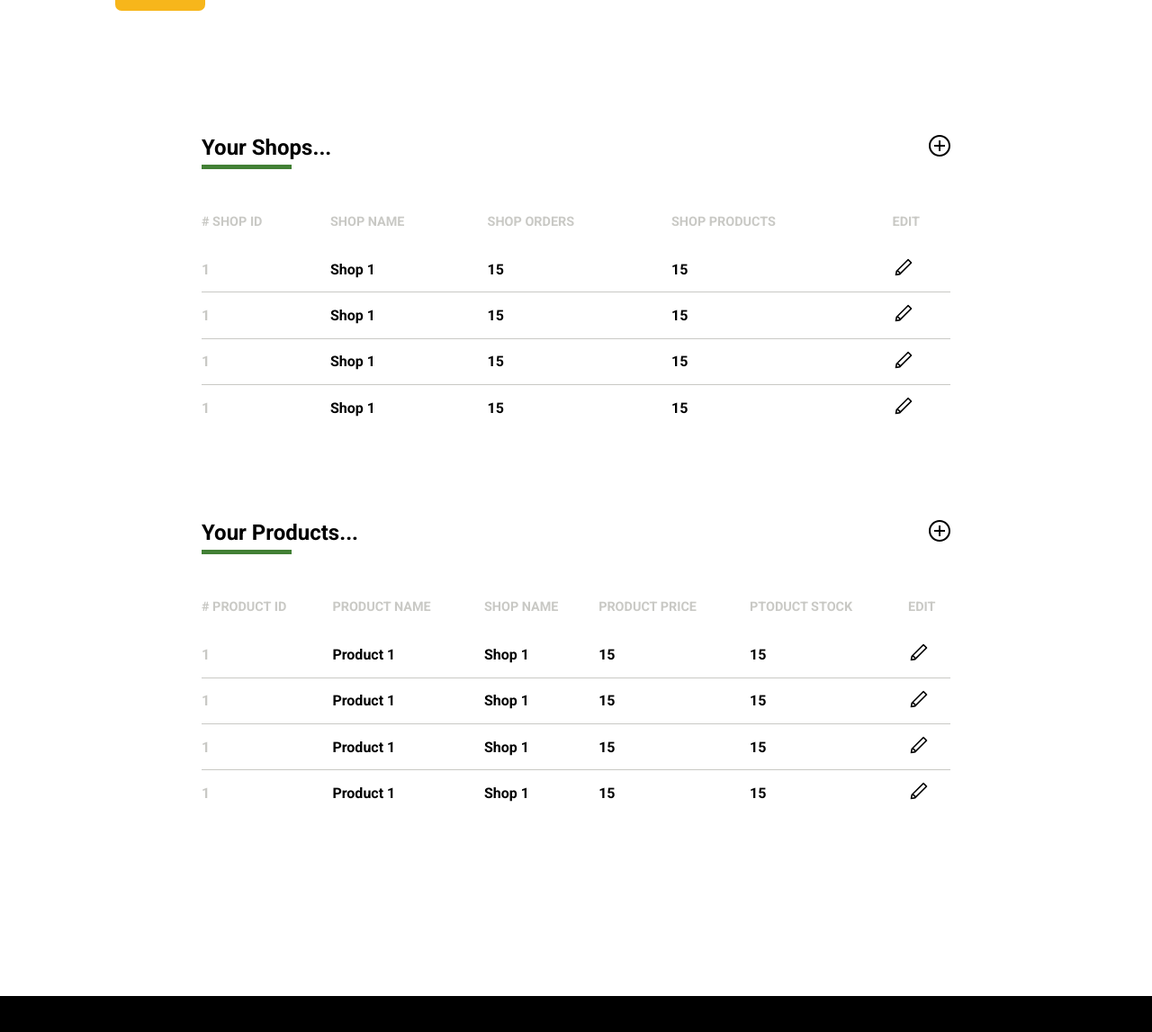
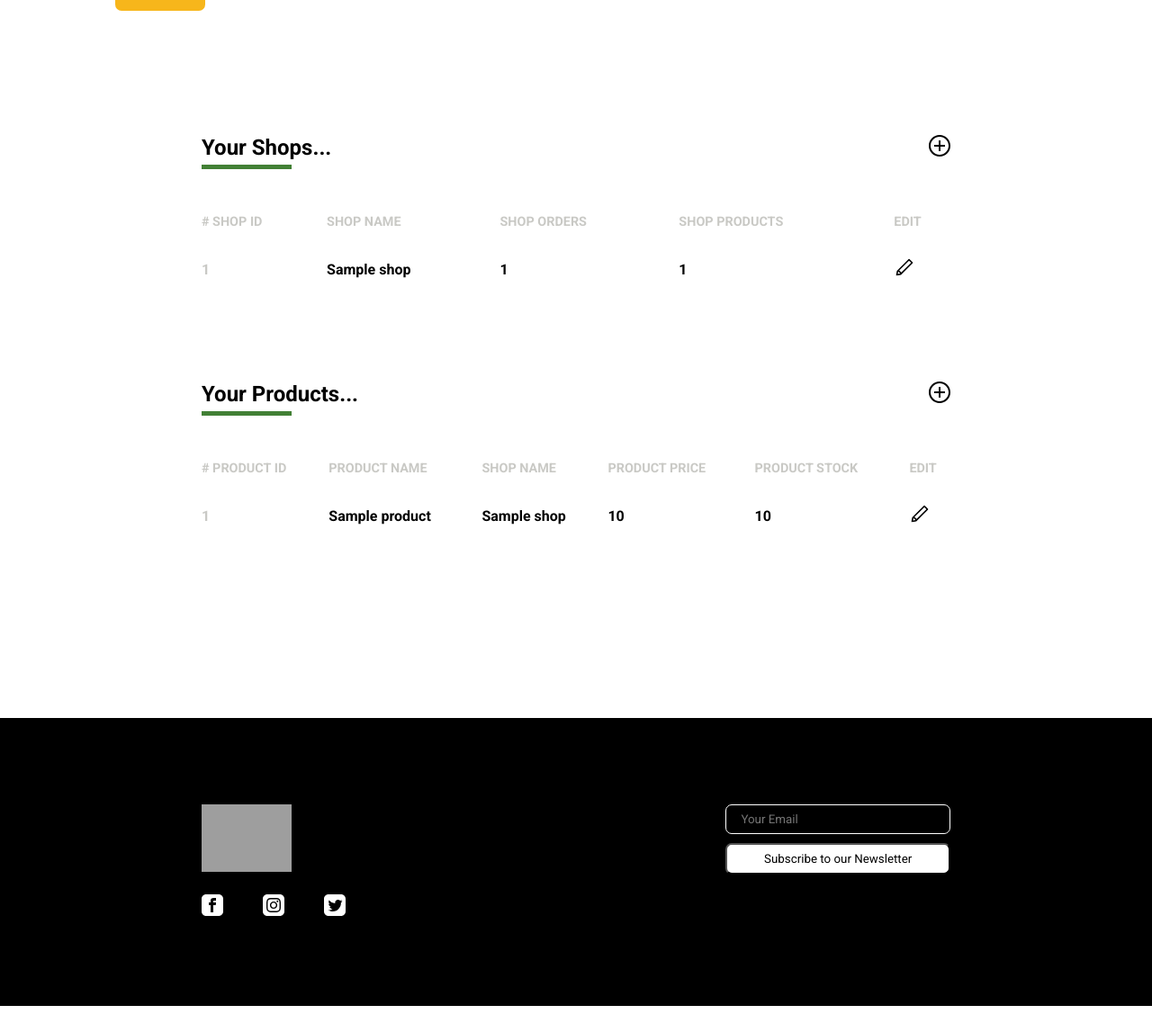
Before and after one commit to sudarshanbashyal/project-management-2021, a PHP site: page /traderStats/traderStats.php in a window 1280 px wide. Shown: the part 48-1195 px from the top of the page at 90% size. After the commit the page ends 1166 px from the top, so only its background shows below. Run offline with PHP 8.4, Linux system fonts and the light colour scheme; tables that the repository leaves empty hold one stand-in row (values such as "Sample post"); grey boxes are pictures that could not be loaded.

Commit message:
Added trader stats and bug fixes

```diff
--- a/init.php
+++ b/init.php
@@ -9,7 +9,7 @@
 
     session_start();
     $_SESSION['userId']=1;
-    $_SESSION['userRole']='customer';
+    $_SESSION['userRole']='trader';
     // $_SESSION['currentCart']=array();
     // $_SESSION['currentCart']=array();
 
--- a/orderDetails/invoice.php
+++ b/orderDetails/invoice.php
@@ -99,7 +99,7 @@
 
                             foreach($orderQueryResult as $orderDetail){
 
-                                $calculatedPrice = ($orderDetail['product_price']-(($orderDetail['discount']*100)/$orderDetail['product_price']))*$orderDetail['product_quantity'];
+                                $calculatedPrice = ($orderDetail['product_price']-(($orderDetail['discount']/100)*$orderDetail['product_price']))*$orderDetail['product_quantity'];
                                 $totalPrice+=$calculatedPrice;
 
                                 echo "<tr>";
--- a/traderStats/traderStats.php
+++ b/traderStats/traderStats.php
@@ -14,6 +14,7 @@
     <?php
 
         include '../navbar/navbar.php';
+        include '../init.php';
 
     ?>
 
@@ -35,37 +36,41 @@
                 </thead>
 
                 <tbody>
-                    <tr>
-                        <td>1</td>
-                        <td>Shop 1</td>
-                        <td>15</td>
-                        <td>15</td>
-                        <td><svg xmlns="http://www.w3.org/2000/svg" width="24" height="24" viewBox="0 0 24 24"><path d="M1.438 16.873l-1.438 7.127 7.127-1.437 16.874-16.872-5.69-5.69-16.873 16.872zm1.12 4.572l.722-3.584 2.86 2.861-3.582.723zm18.613-15.755l-13.617 13.617-2.86-2.861 13.617-13.617 2.86 2.861z"/></svg></td>
-                    </tr>
 
-                    <tr>
-                        <td>1</td>
-                        <td>Shop 1</td>
-                        <td>15</td>
-                        <td>15</td>
-                        <td><svg xmlns="http://www.w3.org/2000/svg" width="24" height="24" viewBox="0 0 24 24"><path d="M1.438 16.873l-1.438 7.127 7.127-1.437 16.874-16.872-5.69-5.69-16.873 16.872zm1.12 4.572l.722-3.584 2.86 2.861-3.582.723zm18.613-15.755l-13.617 13.617-2.86-2.861 13.617-13.617 2.86 2.861z"/></svg></td>
-                    </tr>
 
-                    <tr>
-                        <td>1</td>
-                        <td>Shop 1</td>
-                        <td>15</td>
-                        <td>15</td>
-                        <td><svg xmlns="http://www.w3.org/2000/svg" width="24" height="24" viewBox="0 0 24 24"><path d="M1.438 16.873l-1.438 7.127 7.127-1.437 16.874-16.872-5.69-5.69-16.873 16.872zm1.12 4.572l.722-3.584 2.86 2.861-3.582.723zm18.613-15.755l-13.617 13.617-2.86-2.861 13.617-13.617 2.86 2.861z"/></svg></td>
-                    </tr>
+                    <?php
 
-                    <tr>
-                        <td>1</td>
-                        <td>Shop 1</td>
-                        <td>15</td>
-                        <td>15</td>
-                        <td><svg xmlns="http://www.w3.org/2000/svg" width="24" height="24" viewBox="0 0 24 24"><path d="M1.438 16.873l-1.438 7.127 7.127-1.437 16.874-16.872-5.69-5.69-16.873 16.872zm1.12 4.572l.722-3.584 2.86 2.861-3.582.723zm18.613-15.755l-13.617 13.617-2.86-2.861 13.617-13.617 2.86 2.861z"/></svg></td>
-                    </tr>
+                        $shopQuery = "
+                        SELECT
+                        s.shop_id, s.shop_name, COUNT(p.product_id) products_no, COUNT(od.order_id) orders_no
+                        FROM shop s
+                        INNER JOIN users u ON s.user_id = u.user_id
+                        LEFT OUTER JOIN product p ON p.shop_id=s.shop_id
+                        LEFT OUTER JOIN order_details od ON od.product_id = p.product_id
+                        WHERE u.user_id = $_SESSION[userId]
+                        GROUP BY s.shop_id;
+                        ";
+
+                        $shopQueryResult = mysqli_query($connection, $shopQuery);
+
+                        if($shopQueryResult){
+
+                            foreach($shopQueryResult as $shop){
+
+                                echo "<tr>";
+                                echo "<td>$shop[shop_id]</td>";
+                                echo "<td>$shop[shop_name]</td>";
+                                echo "<td>$shop[orders_no]</td>";
+                                echo "<td>$shop[products_no]</td>";
+                                echo "<td>
+                                    <svg xmlns='http://www.w3.org/2000/svg' width='24' height='24' viewBox='0 0 24 24'><path d='M1.438 16.873l-1.438 7.127 7.127-1.437 16.874-16.872-5.69-5.69-16.873 16.872zm1.12 4.572l.722-3.584 2.86 2.861-3.582.723zm18.613-15.755l-13.617 13.617-2.86-2.861 13.617-13.617 2.86 2.861z'/></svg>
+                                    </td>";
+                                echo "</tr>";
+
+                            }
+                        }
+
+                    ?>
                 </tbody>
             </table>
 
@@ -86,47 +91,44 @@
                         <td>Product Name</td>
                         <td>Shop Name</td>
                         <td>Product Price</td>
-                        <td>Ptoduct Stock</td>
+                        <td>Product Stock</td>
                         <td>Edit</td>
                     </tr>
                 </thead>
 
                 <tbody>
-                    <tr>
-                        <td>1</td>
-                        <td>Product 1</td>
-                        <td>Shop 1</td>
-                        <td>15</td>
-                        <td>15</td>
-                        <td><svg xmlns="http://www.w3.org/2000/svg" width="24" height="24" viewBox="0 0 24 24"><path d="M1.438 16.873l-1.438 7.127 7.127-1.437 16.874-16.872-5.69-5.69-16.873 16.872zm1.12 4.572l.722-3.584 2.86 2.861-3.582.723zm18.613-15.755l-13.617 13.617-2.86-2.861 13.617-13.617 2.86 2.861z"/></svg></td>
-                    </tr>
+                    <?php
 
-                    <tr>
-                        <td>1</td>
-                        <td>Product 1</td>
-                        <td>Shop 1</td>
-                        <td>15</td>
-                        <td>15</td>
-                        <td><svg xmlns="http://www.w3.org/2000/svg" width="24" height="24" viewBox="0 0 24 24"><path d="M1.438 16.873l-1.438 7.127 7.127-1.437 16.874-16.872-5.69-5.69-16.873 16.872zm1.12 4.572l.722-3.584 2.86 2.861-3.582.723zm18.613-15.755l-13.617 13.617-2.86-2.861 13.617-13.617 2.86 2.861z"/></svg></td>
-                    </tr>
+                        $productsQuery = "
+                            SELECT p.product_id, p.product_name, s.shop_name, p.product_price, p.stock
+                            FROM product p
+                            LEFT OUTER JOIN shop s ON p.shop_id=s.shop_id
+                            LEFT OUTER JOIN users u ON u.user_id = s.user_id
+                            WHERE u.user_id = $_SESSION[userId];
+                        ";
+                        $productsQueryResult = mysqli_query($connection, $productsQuery);
 
-                    <tr>
-                        <td>1</td>
-                        <td>Product 1</td>
-                        <td>Shop 1</td>
-                        <td>15</td>
-                        <td>15</td>
-                        <td><svg xmlns="http://www.w3.org/2000/svg" width="24" height="24" viewBox="0 0 24 24"><path d="M1.438 16.873l-1.438 7.127 7.127-1.437 16.874-16.872-5.69-5.69-16.873 16.872zm1.12 4.572l.722-3.584 2.86 2.861-3.582.723zm18.613-15.755l-13.617 13.617-2.86-2.861 13.617-13.617 2.86 2.861z"/></svg></td>
-                    </tr>
 
-                    <tr>
-                        <td>1</td>
-                        <td>Product 1</td>
-                        <td>Shop 1</td>
-                        <td>15</td>
-                        <td>15</td>
-                        <td><svg xmlns="http://www.w3.org/2000/svg" width="24" height="24" viewBox="0 0 24 24"><path d="M1.438 16.873l-1.438 7.127 7.127-1.437 16.874-16.872-5.69-5.69-16.873 16.872zm1.12 4.572l.722-3.584 2.86 2.861-3.582.723zm18.613-15.755l-13.617 13.617-2.86-2.861 13.617-13.617 2.86 2.861z"/></svg></td>
-                    </tr>
+                        if($productsQueryResult){
+
+                            foreach($productsQueryResult as $product){
+
+                                echo "<tr>";
+                                echo "<td>$product[product_id]</td>";
+                                echo "<td>$product[product_name]</td>";
+                                echo "<td>$product[shop_name]</td>";
+                                echo "<td>$product[product_price]</td>";
+                                echo "<td>$product[stock]</td>";
+                                echo "<td>
+                                    <svg xmlns='http://www.w3.org/2000/svg' width='24' height='24' viewBox='0 0 24 24'><path d='M1.438 16.873l-1.438 7.127 7.127-1.437 16.874-16.872-5.69-5.69-16.873 16.872zm1.12 4.572l.722-3.584 2.86 2.861-3.582.723zm18.613-15.755l-13.617 13.617-2.86-2.861 13.617-13.617 2.86 2.861z'/></svg>
+                                    </td>";
+                                echo "</tr>";
+
+                            }
+                        }
+
+                    ?>
+
                 </tbody>
             </table>
 
```
Also changed, not shown: orderDetails/orderDetails.php (+2 -37 lines).
